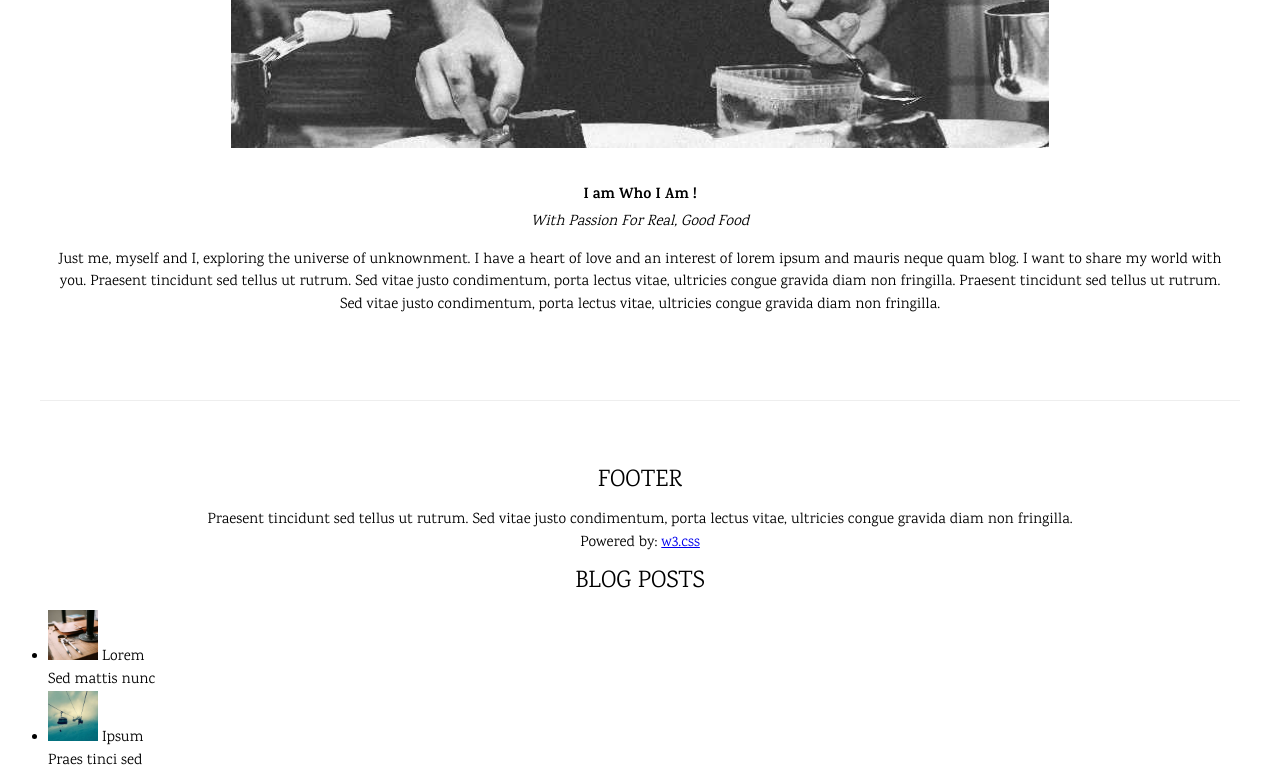
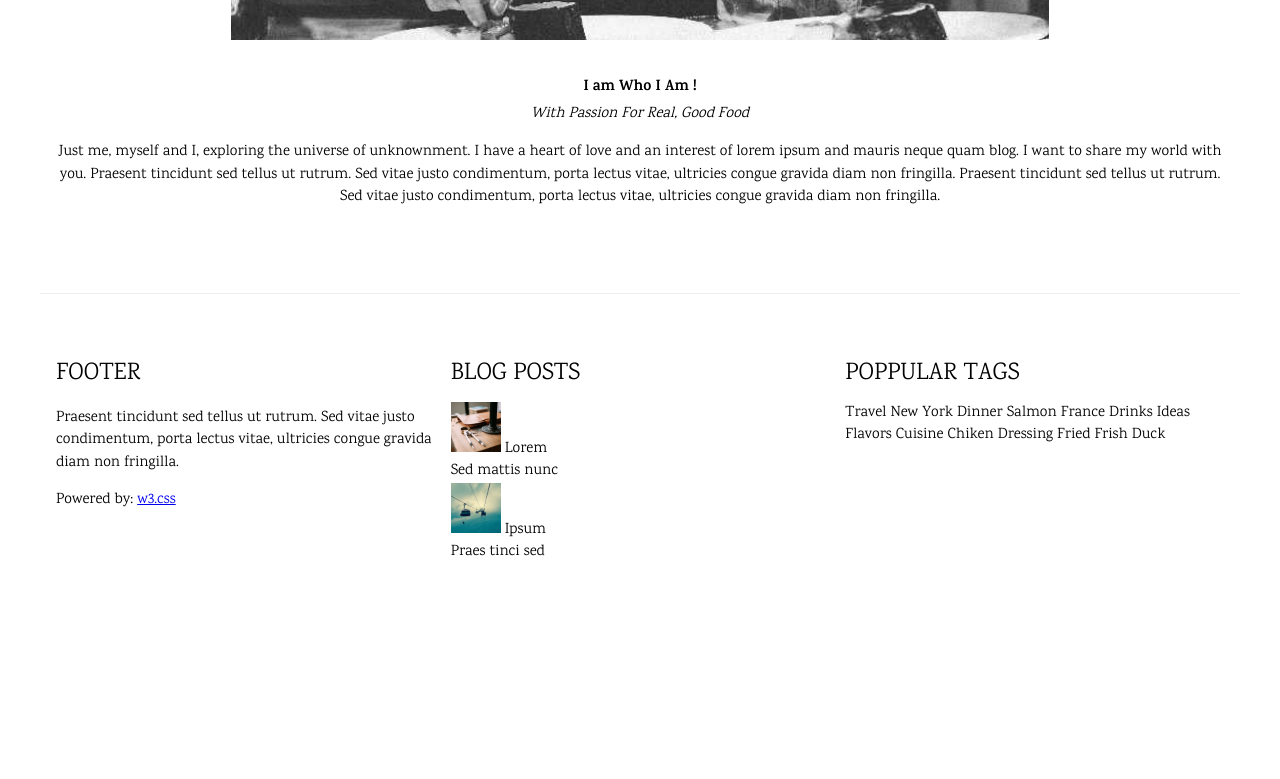
Before and after one commit to p0tatoee/orderlist, a plain HTML site: page index.html in a window 1280 px wide. Shown: the part 2000-2779 px from the top of the page. After the commit the page ends 2604 px from the top, so only its background shows below. Drawn offline with Linux system fonts and the light colour scheme.

Commit message:
initiall message

```diff
--- a/index.html
+++ b/index.html
@@ -57,6 +57,7 @@
                 <p>Lorem lorem lorem lorem ipsum text praesent tincidunt ipsum lipsum.</p>
             </div>
         </div>
+
         <div class="buttons">
             <div class="bar">
                 <a href="#"> << </a>
@@ -88,6 +89,7 @@
         <hr style="border: 0;border-top: 1px solid #eee; margin: 20px 0; ">
 
         <footer class="foot">
+            <div class="bx1">
                 <div class="footer1">
                     <h3>FOOTER</h3>
                     <p>Praesent tincidunt sed tellus ut rutrum. Sed vitae justo condimentum, porta lectus vitae, ultricies congue gravida diam non fringilla.</p>
@@ -95,11 +97,12 @@
                         <a href="https://www.w3schools.com/w3css/default.asp" target="_blank">w3.css</a>
                     </p>
                 </div>
-
+            </div>
+            <div class="bx2">
                 <div class="footer2">
                     <h3>BLOG POSTS</h3>
                     <ul>
-                    <li>
+                        <li class="list1">
                             <img src="Photos/workshop.jpg">
                             <span>Lorem</span>
                             <br>
@@ -114,6 +117,9 @@
                         </li>
                     </ul>
                 </div>
+            </div>
+
+            <div class="bx3">
                 <div class="footer3">
                     <h3>POPPULAR TAGS</h3>
                     <p>
@@ -133,6 +139,7 @@
                         <span>Duck</span>
                     </p>
                 </div>
+            </div>
         </footer>
     </div>
 </body>
--- a/style.css
+++ b/style.css
@@ -15,14 +15,14 @@
     margin-right: auto;
 }
 
-.content h3 {
+.aboutsection h3 {
     text-align: center;
     font-size: 24px;
     font-weight: 400;
     margin:10px 0 ;
 }
 
-.content p {
+.upper p {
     text-align: center;
     font-size: 15px;
     line-height: 1.5;
@@ -92,14 +92,41 @@ img{
 
     margin: 15px 0;
 }
+
+/* footer */
  .foot {
     padding: 32px 8px;
+    display: flex;
+ }
+
+.footer1 p {
+    font-size: 15px;
+    line-height: 1.5;
+    margin: 15px 0;
+}
+
+ .foot h3 {
+    font-size: 24px;
+    font-weight: 400;
+    margin: 10px 0;
+ }
+
+ .bx1, .bx2, .bx3 {
+    padding: 0 8px;
+    width: 33.33333%;
  }
 
  .footer2 img{
     width: 50px;
-    align-items: center;
+
  }
- .footer1 {
-    pad: 0 8px;
+
+ ul {
+    list-style-type: none;
+
  }
+ /* .list1 {
+    text-align: center;
+    padding: 8px 16px;
+    border-bottom: 1px solid #ddd;
+ }  */
```
Lines whose indentation alone changed are shown as unchanged.
